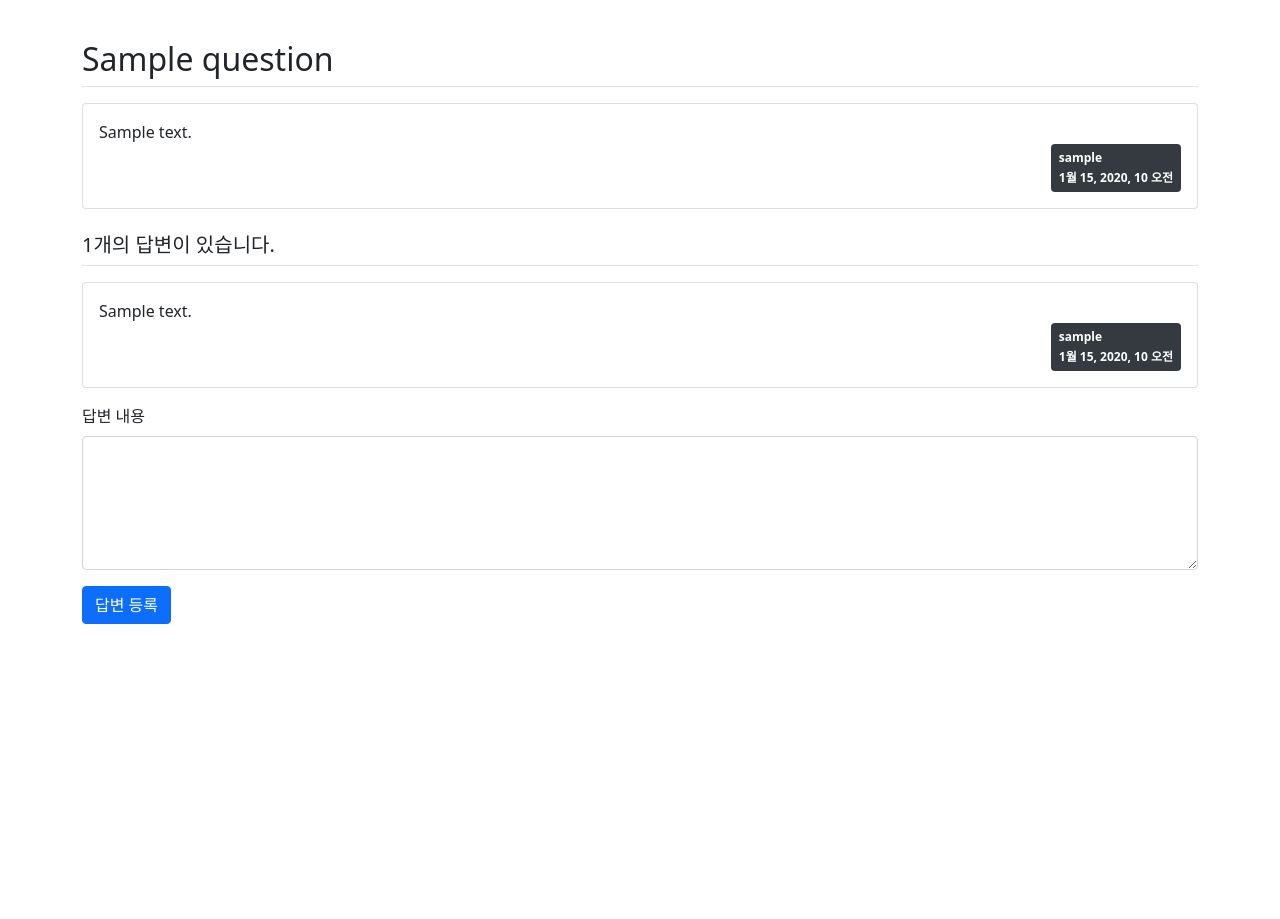
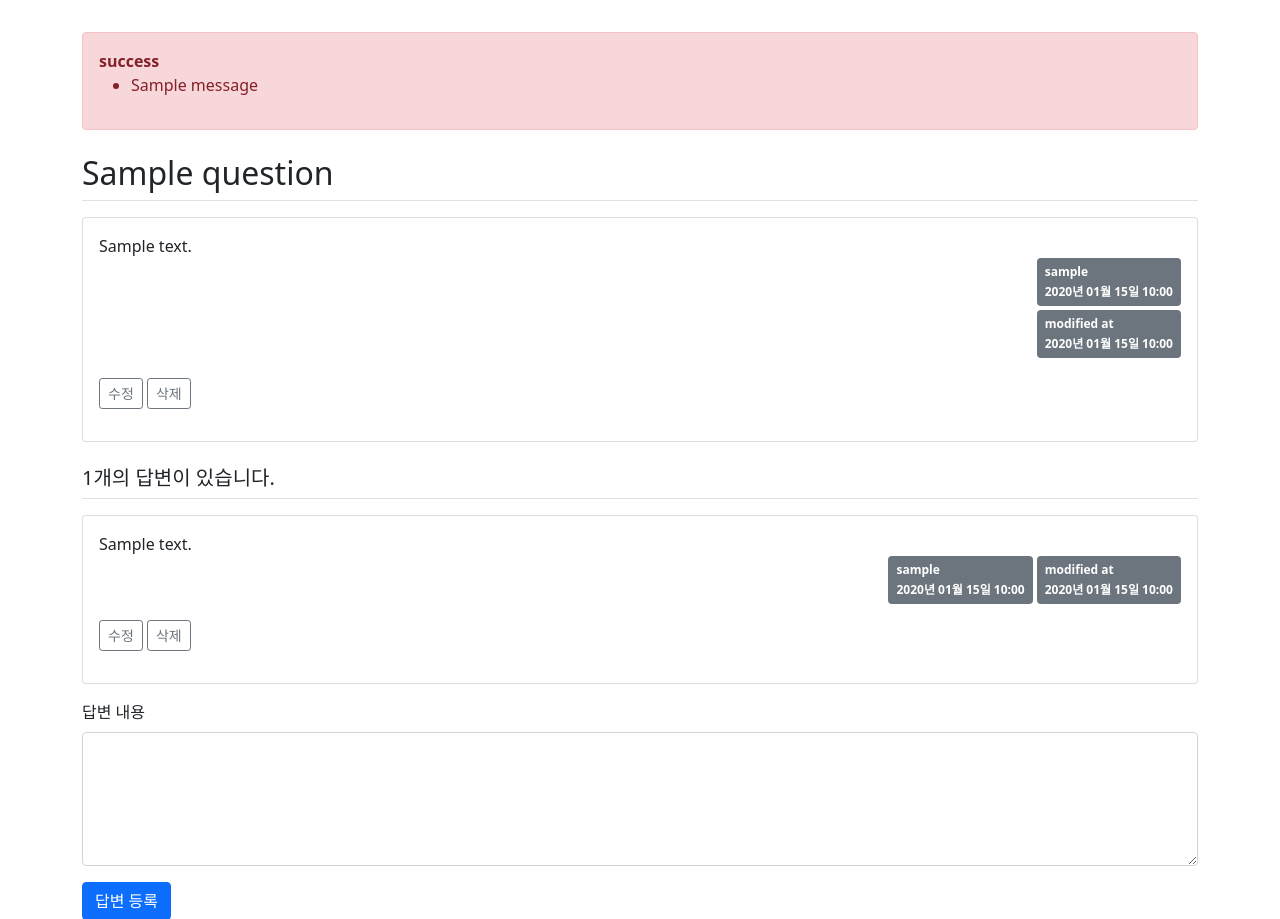
Before and after one commit to leeyongjoo/django-board-project, a Django app: page /board/answer/create/1 in a window 1280 px wide. Shown: the part 56-975 px from the top of the page. Run offline with Django 3.2, Linux system fonts and the light colour scheme; a user stored in the database is signed in; tables that the repository leaves empty hold one stand-in row (values such as "Sample post"); one stand-in notice (Sample message) is shown; parts of the project's set-up code (start-up, migrations or seed data) failed here and were passed over; some libraries are stand-ins or nearby versions.

Commit message:
add modify or delete question, answer

```diff
--- a/board/models.py
+++ b/board/models.py
@@ -1,6 +1,8 @@
 from django.contrib.auth.models import User
 from django.db import models
 
+# TODO: date 필드 수정
+#  auto_add, auto_add_now 추가하기
 
 # Create your models here.
 class Question(models.Model):
@@ -8,6 +10,7 @@ class Question(models.Model):
     content = models.TextField()
     create_date = models.DateTimeField()
     author = models.ForeignKey(User, on_delete=models.CASCADE)
+    modify_date = models.DateTimeField(null=True, blank=True)
 
     def __str__(self):
         return self.subject
@@ -18,3 +21,4 @@ class Answer(models.Model):
     content = models.TextField()
     create_date = models.DateTimeField()
     author = models.ForeignKey(User, on_delete=models.CASCADE)
+    modify_date = models.DateTimeField(null=True, blank=True)
--- a/board/urls.py
+++ b/board/urls.py
@@ -7,4 +7,8 @@ urlpatterns = [
     path('<int:question_id>', views.detail, name='detail'),
     path('answer/create/<int:question_id>', views.answer_create, name='answer_create'),
     path('question/create', views.question_create, name='question_create'),
+    path('question/modify/<int:question_id>', views.question_modify, name='question_modify'),
+    path('question/delete/<int:question_id>', views.question_delete, name='question_delete'),
+    path('answer/modify/<int:answer_id>', views.answer_modify, name='answer_modify'),
+    path('answer/delete/<int:answer_id>', views.answer_delete, name='answer_delete'),
 ]
--- a/board/views.py
+++ b/board/views.py
@@ -1,3 +1,4 @@
+from django.contrib import messages
 from django.contrib.auth.decorators import login_required
 from django.core.paginator import Paginator
 from django.shortcuts import render, get_object_or_404, redirect
@@ -74,3 +75,78 @@ def question_create(request):
     else:
         form = QuestionForm()
     return render(request, 'board/question_form.html', {'form': form})
+
+
+@login_required(login_url='common:login')
+def question_modify(request, question_id):
+    """
+    게시판 질문수정
+    """
+    question = get_object_or_404(Question, pk=question_id)
+    if request.user != question.author:
+        messages.error(request, '수정 권한이 없습니다')
+        return redirect('board:detail', question_id=question.id)
+
+    if request.method == 'POST':
+        form = QuestionForm(request.POST, instance=question)
+
+        if form.is_valid():
+            modified_question = form.save(commit=False)
+            modified_question.author = request.user
+            modified_question.modify_date = timezone.now()
+            modified_question.save()
+            return redirect('board:detail', question_id=modified_question.id)
+
+    else:
+        form = QuestionForm(instance=question)
+    context = {'form': form}
+    return render(request, 'board/question_form.html', context)
+
+
+@login_required(login_url='common:login')
+def question_delete(request, question_id):
+    """
+    게시판 질문삭제
+    """
+    question = get_object_or_404(Question, pk=question_id)
+    if request.user != question.author:
+        messages.error(request, '삭제권한이 없습니다')
+        return redirect('board:detail', question_id=question.id)
+    question.delete()
+    return redirect('board:index')
+
+
+@login_required(login_url='common:login')
+def answer_modify(request, answer_id):
+    """
+    게시판 답변수정
+    """
+    answer = get_object_or_404(Answer, pk=answer_id)
+    if request.user != answer.author:
+        messages.error(request, '수정 권한이 없습니다')
+        return redirect('board:detail', question_id=answer.id)
+
+    if request.method == 'POST':
+        form = AnswerForm(request.POST, instance=answer)
+
+        if form.is_valid():
+            modified_answer = form.save(commit=False)
+            modified_answer.author = request.user
+            modified_answer.modify_date = timezone.now()
+            modified_answer.save()
+            return redirect('board:detail', question_id=answer.question.id)
+
+    else:
+        form = QuestionForm(instance=answer)
+    context = {'form': form}
+    return render(request, 'board/answer_form.html', context)
+
+
+@login_required(login_url='common:login')
+def answer_delete(request, answer_id):
+    answer = get_object_or_404(Answer, pk=answer_id)
+    if request.user != answer.author:
+        messages.error(request, '삭제권한이 없습니다')
+        return redirect('board:detail', question_id=answer.id)
+    answer.delete()
+    return redirect('board:detail', question_id=answer.question.id)
--- a/templates/base.html
+++ b/templates/base.html
@@ -8,7 +8,8 @@
     <!-- Bootstrap CSS -->
     <link rel="stylesheet" type="text/css" href="{% static 'css/bootstrap.min.css' %}">
     <!-- custom CSS -->
-    <link href="https://cdn.jsdelivr.net/npm/bootstrap@5.0.2/dist/css/bootstrap.min.css" rel="stylesheet" integrity="sha384-EVSTQN3/azprG1Anm3QDgpJLIm9Nao0Yz1ztcQTwFspd3yD65VohhpuuCOmLASjC" crossorigin="anonymous">
+    <link href="https://cdn.jsdelivr.net/npm/bootstrap@5.0.2/dist/css/bootstrap.min.css" rel="stylesheet"
+          integrity="sha384-EVSTQN3/azprG1Anm3QDgpJLIm9Nao0Yz1ztcQTwFspd3yD65VohhpuuCOmLASjC" crossorigin="anonymous">
     <!-- <link rel="stylesheet" type="text/css" href="{% static 'css/style.css' %}"> -->
     <link href="{% static 'css/navbar-top-fixed.css' %}" rel="stylesheet">
     <title>Hello!</title>
@@ -22,7 +23,16 @@
 {% endblock %}
 <!-- 기본 템플릿 안에 삽입될 내용 End -->
 
-<script src="https://cdn.jsdelivr.net/npm/bootstrap@5.0.2/dist/js/bootstrap.bundle.min.js" integrity="sha384-MrcW6ZMFYlzcLA8Nl+NtUVF0sA7MsXsP1UyJoMp4YLEuNSfAP+JcXn/tWtIaxVXM" crossorigin="anonymous"></script>
+<script src="https://cdn.jsdelivr.net/npm/bootstrap@5.0.2/dist/js/bootstrap.bundle.min.js"
+        integrity="sha384-MrcW6ZMFYlzcLA8Nl+NtUVF0sA7MsXsP1UyJoMp4YLEuNSfAP+JcXn/tWtIaxVXM"
+        crossorigin="anonymous"></script>
+<script src="https://code.jquery.com/jquery-3.6.0.js" integrity="sha256-H+K7U5CnXl1h5ywQfKtSj8PCmoN9aaq30gDh27Xc0jk="
+        crossorigin="anonymous"></script>
+
+<!-- 자바스크립트 Start -->
+{% block script %}
+{% endblock %}
+<!-- 자바스크립트 End -->
 
 </body>
 </html>
--- a/templates/board/question_detail.html
+++ b/templates/board/question_detail.html
@@ -2,16 +2,42 @@
 
 {% block content %}
 <div class="container my-3">
+
+    <!-- 사용자오류 표시 -->
+    {% if messages %}
+    <div class="alert alert-danger my-3" role="alert">
+    {% for message in messages %}
+        <strong>{{ message.tags }}</strong>
+        <ul><li>{{ message.message }}</li></ul>
+    {% endfor %}
+    </div>
+    {% endif %}
+
     <h2 class="border-bottom py-2">{{ question.subject }}</h2>
     <div class="card my-3">
         <div class="card-body">
             <div class="card-text" style="white-space: pre-line;">{{ question.content }}</div>
-            <div class="d-flex justify-content-end">
-                <div class="badge badge-dark p-2 text-left">
-            <div class="mb-2">{{ question.author.username }}</div>
-            <div>{{ question.create_date }}</div>
+            <div class="d-flex align-items-end flex-column">
+                <div class="badge badge-secondary p-2 text-left">
+                    <div class="mb-2">{{ question.author.username }}</div>
+                    <div>{{ question.create_date|date:'Y년 m월 d일 H:i' }}</div>
+                </div>
+
+                {% if question.modify_date %}
+                <div class="badge badge-secondary p-2 text-left my-1">
+                    <div class="mb-2">modified at</div>
+                    <div>{{ question.modify_date|date:'Y년 m월 d일 H:i' }}</div>
+                </div>
+                {% endif %}
+            </div>
+        {% if request.user == question.author%}
+        <div class="my-3">
+            <a href="{% url 'board:question_modify' question.id  %}"
+               class="btn btn-sm btn-outline-secondary">수정</a>
+            <a href="#" class="delete btn btn-sm btn-outline-secondary"
+               data-uri="{% url 'board:question_delete' question.id  %}">삭제</a>
         </div>
-            </div>
+        {% endif %}
         </div>
     </div>
     <h5 class="border-bottom my-3 py-2">{{question.answer_set.count}}개의 답변이 있습니다.</h5>
@@ -20,11 +46,30 @@
         <div class="card-body">
             <div class="card-text" style="white-space: pre-line;">{{ answer.content }}</div>
             <div class="d-flex justify-content-end">
-                <div class="badge badge-dark p-2 text-left">
-            <div class="mb-2">{{ answer.author.username }}</div>
-            <div>{{ answer.create_date }}</div>
-        </div>
+
+                <div class="badge badge-secondary p-2 text-left mx-1">
+                    <div class="mb-2">{{ answer.author.username }}</div>
+                    <div>{{ answer.create_date|date:'Y년 m월 d일 H:i' }}</div>
+
+                </div>
+
+                {% if answer.modify_date %}
+                <div class="badge badge-secondary p-2 text-left">
+                    <div class="mb-2">modified at</div>
+                    <div>{{ answer.modify_date|date:'Y년 m월 d일 H:i' }}</div>
+                </div>
+                {% endif %}
+
             </div>
+
+            {% if request.user == answer.author %}
+            <div class="my-3">
+                <a href="{% url 'board:answer_modify' answer.id %}"
+                   class="btn btn-sm btn-outline-secondary">수정</a>
+                <a href="#" class="delete btn btn-sm btn-outline-secondary "
+                   data-uri="{% url 'board:answer_delete' answer.id %}">삭제</a>
+            </div>
+            {% endif %}
         </div>
     </div>
     {% endfor %}
@@ -50,3 +95,15 @@
     </form>
 </div>
 {% endblock %}
+
+{% block script %}
+<script type='text/javascript'>
+$(document).ready(function(){
+    $(".delete").on('click', function() {
+        if(confirm("정말로 삭제하시겠습니까?")) {
+            location.href = $(this).data('uri');
+        }
+    });
+});
+</script>
+{% endblock %}
```
Also changed, not shown: templates/board/answer_form.html (added, +16 -0 lines), board/migrations/0003_auto_20210722_0911.py (added).
